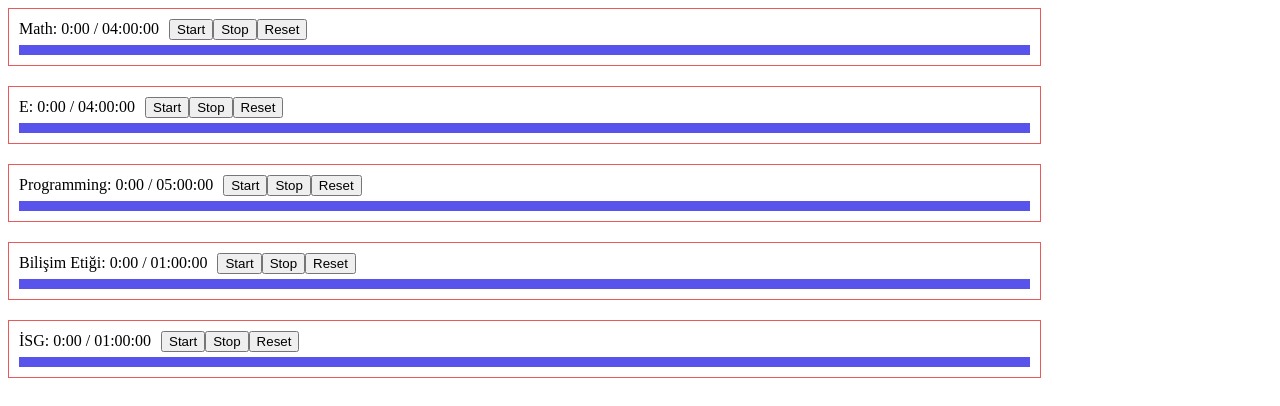
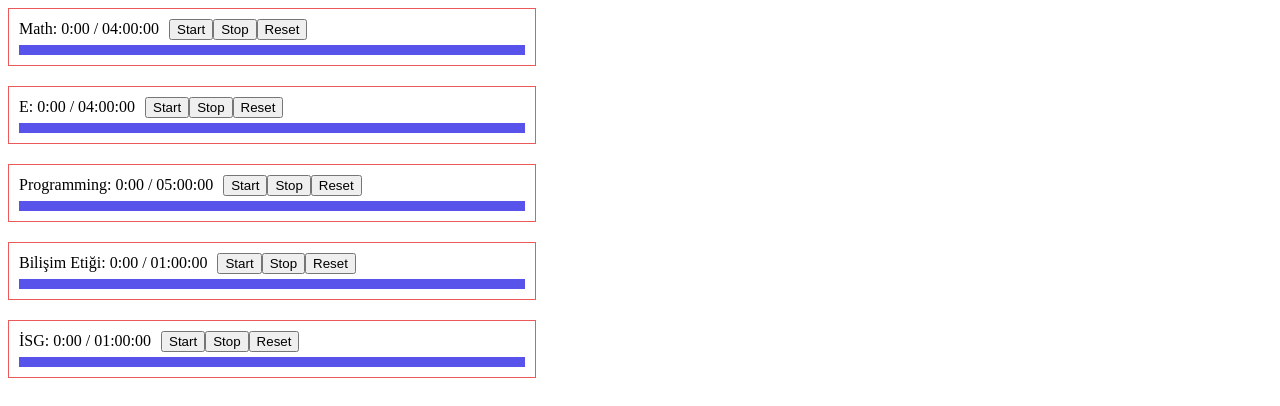
Before and after one commit to ced3j/StudyCount, a plain HTML site: page index.html in a window 1280 px wide. Drawn offline with Linux system fonts and the light colour scheme.

Commit message:
css update

```diff
--- a/style.css
+++ b/style.css
@@ -8,13 +8,12 @@
 .studyItem{
     padding: 10px;
     border: 1px solid #ea5a5a;
-    width: 40%;
-
+    width: 80%;
 }@media (min-width: 768px){
     .studyItem{
         padding: 10px;
         border: 1px solid #ea5a5a;
-        width: 80%;
+        width: 40%;
     }
 }
 
```
